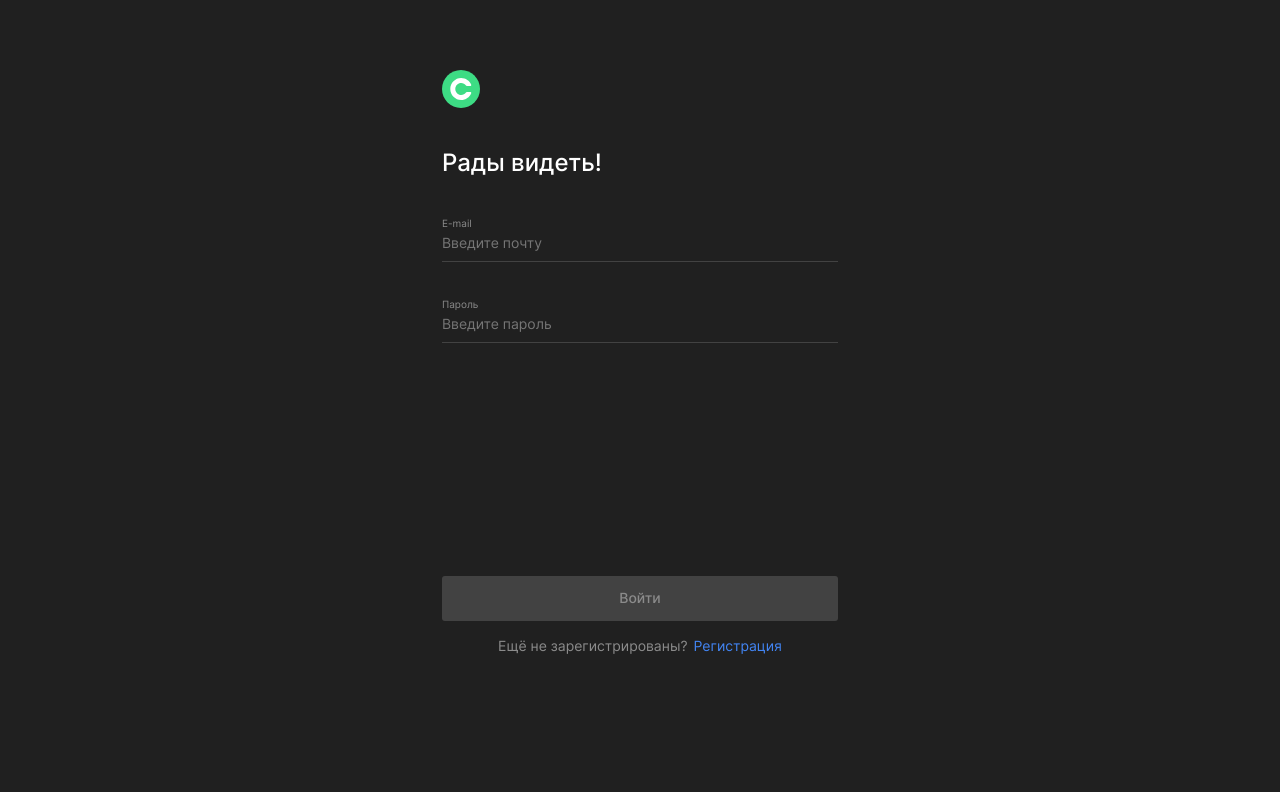
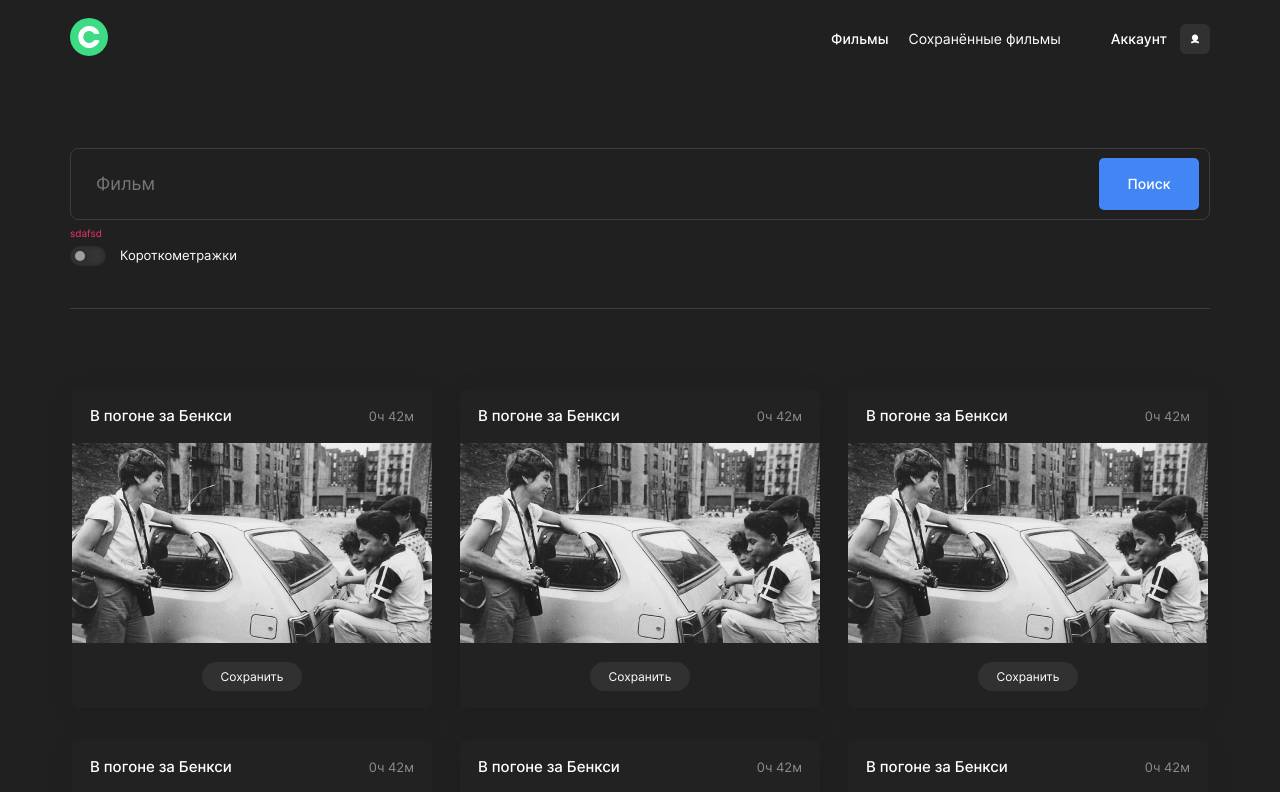
Before and after one commit to KappaKappaKappaKappaKappa/movies-explorer-frontend, a React (Create React App) app: page /movies in a window 1280 px wide. Before the commit this address led to /signin. Shown: the top 792 px of the page. Built offline with nearby package versions, Linux system fonts and the light colour scheme.

Commit message:
FEAT: Добавить регистрацию/авторизацию пользователя

```diff
--- a/src/components/App/App.jsx
+++ b/src/components/App/App.jsx
@@ -16,7 +16,7 @@ import * as JwtToken from "../../utils/token.js";
 function App() {
   const navigate = useNavigate();
 
-  const [isLoggedIn, setIsLoggedIn] = useState(false);
+  const [isLoggedIn, setIsLoggedIn] = useState(true);
   const [sideMenuActive, setSideMenuActive] = useState(false);
 
   const { pathname } = useLocation();
@@ -50,13 +50,13 @@ function App() {
       });
   };
 
-  const registerUser = (data) => {
+  const registerUser = (name, email, password) => {
     auth
-      .handleRegisterUser(data)
+      .handleRegisterUser(name, email, password)
       .then((res) => {
         console.log(res);
         if (res._id) {
-          loginUser(res.email, res.password);
+          loginUser(email, password);
         }
       })
       .catch((error) => {
@@ -78,17 +78,19 @@ function App() {
 
         <Route
           path="/movies"
-          element={<ProtectedRoute element={<Movies />} />}
+          element={<ProtectedRoute loggedIn={isLoggedIn} element={Movies} />}
         />
 
         <Route
           path="/saved-movies"
-          element={<ProtectedRoute element={<SavedMovies />} />}
+          element={
+            <ProtectedRoute loggedIn={isLoggedIn} element={SavedMovies} />
+          }
         />
 
         <Route
           path="/profile"
-          element={<ProtectedRoute element={<Profile />} />}
+          element={<ProtectedRoute loggedIn={isLoggedIn} element={Profile} />}
         />
 
         <Route path="/signin" element={<Login handleLogin={loginUser} />} />
--- a/src/components/Login/Login.jsx
+++ b/src/components/Login/Login.jsx
@@ -8,8 +8,8 @@ function Login({ handleLogin }) {
 
   const handleSubmitForm = (e) => {
     e.preventDefault();
+    handleLogin(values.email, values.password);
     resetForm();
-    handleLogin();
   };
 
   return (
--- a/src/components/ProtectedRoute/ProtectedRoute.js
+++ b/src/components/ProtectedRoute/ProtectedRoute.js
@@ -1,10 +1,12 @@
-import React from 'react';
+import React from "react";
 import { Navigate } from "react-router-dom";
 
-const ProtectedRoute = ({element: Component, ...props}) => {
-    return(
-        props.logedIn ? <Component{...props}/> : <Navigate to="/signin" replace/>
-    )
-}
+const ProtectedRoute = ({ element: Component, ...props }) => {
+  return props.loggedIn ? (
+    <Component {...props} />
+  ) : (
+    <Navigate to="/signin" replace />
+  );
+};
 
-export default ProtectedRoute
+export default ProtectedRoute;
--- a/src/components/Register/Register.jsx
+++ b/src/components/Register/Register.jsx
@@ -8,7 +8,7 @@ function Register({ handleRegister }) {
 
   const handleSubmitForm = (e) => {
     e.preventDefault();
-    handleRegister(values);
+    handleRegister(values.name, values.email, values.password);
     resetForm();
   };
 
--- a/src/utils/auth.js
+++ b/src/utils/auth.js
@@ -5,9 +5,10 @@ const headers = {
 };
 
 const checkResponse = (res) => {
-  res.ok
-    ? res.json()
-    : Promise.reject(new Error(`Ошибка ${res.status}: ${res.statusText}`));
+  if (res.ok) {
+    return res.json();
+  }
+  return Promise.reject(res);
 };
 
 export const handleLoginUser = (email, password) => {
@@ -18,17 +19,15 @@ export const handleLoginUser = (email, password) => {
       email,
       password,
     }),
-  }).then((res) => {
-    checkResponse(res);
-  });
+  }).then((res) => checkResponse(res));
 };
 
-export const handleRegisterUser = (data) => {
+export const handleRegisterUser = (name, email, password) => {
   return fetch(`${BASE_URL}/signup`, {
     method: "POST",
     headers,
-    body: JSON.stringify(data),
-  }).then(checkResponse);
+    body: JSON.stringify({ name, email, password }),
+  }).then((res) => checkResponse(res));
 };
 
 export const updateToken = (token) => {
--- a/src/utils/token.js
+++ b/src/utils/token.js
@@ -1,13 +1,13 @@
-const token = "jwt";
+const tokenKey = "jwt";
 
 export const getToken = () => {
-  return localStorage.getItem(token);
+  return localStorage.getItem(tokenKey);
 };
 
-export const saveToken = () => {
-  localStorage.setItem(token);
+export const saveToken = (token) => {
+  localStorage.setItem(tokenKey, token);
 };
 
 export const remoteToken = () => {
-  localStorage.removeItem(token);
+  localStorage.removeItem(tokenKey);
 };
```
